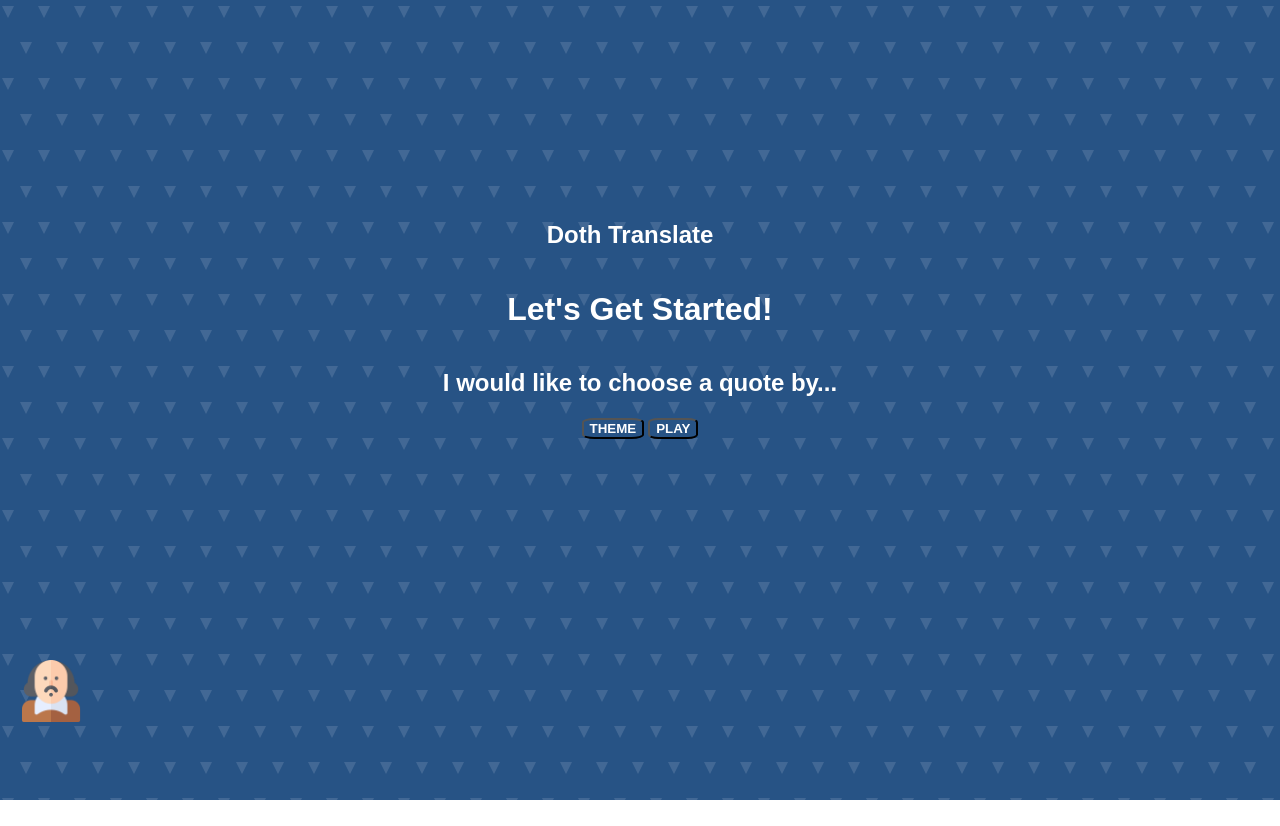
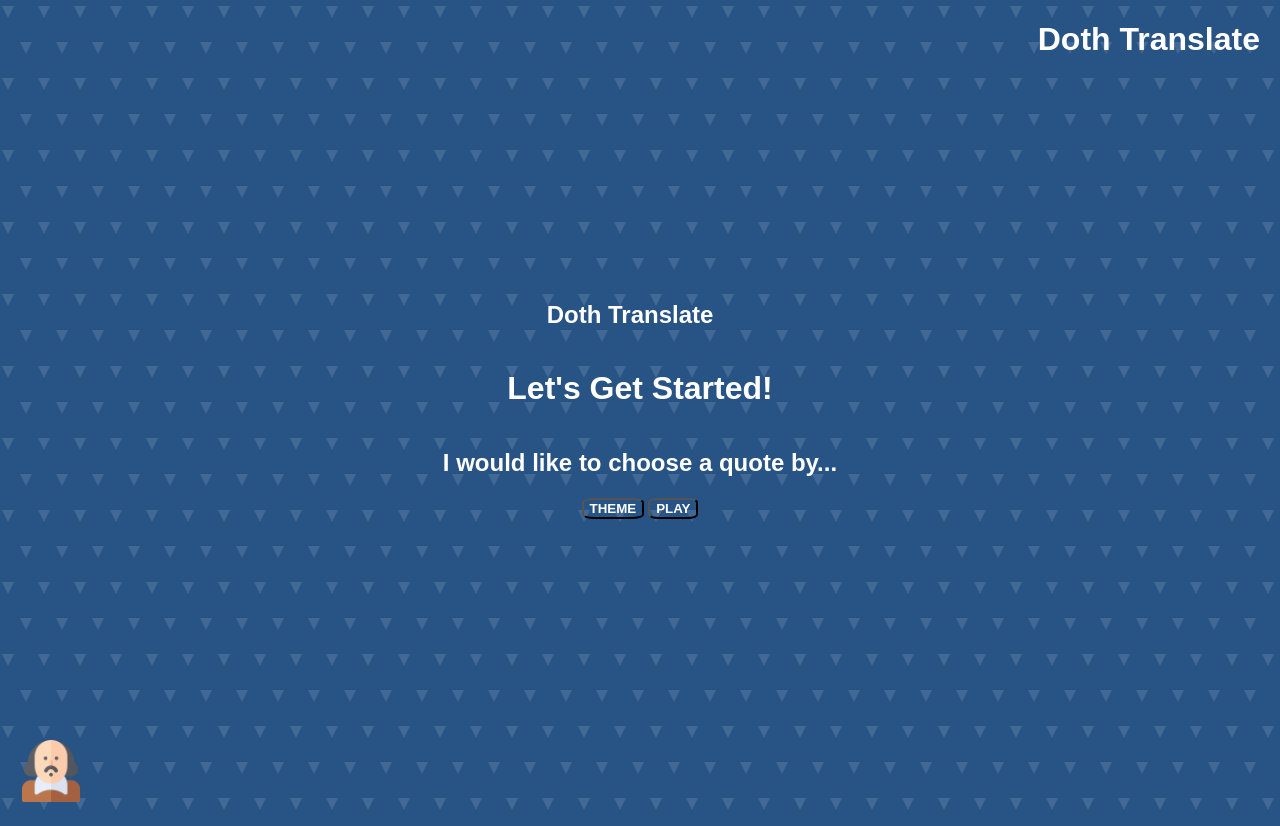
Before and after one commit to stephaniemagdic/doth_translate, a React (Create React App) app: page / in a window 1280 px wide. Before the commit the page ends 800 px from the top, so only its background shows below. Built offline with nearby package versions, Linux system fonts and the light colour scheme; no server answers; a web font is replaced by a local one.

Commit message:
Clean out code comments

```diff
--- a/src/components/app/App.js
+++ b/src/components/app/App.js
@@ -37,7 +37,8 @@ function App() {
 
   const deleteQuoteFromStorage = (id) => {
     const retrievedItems = JSON.parse(localStorage.getItem('favorites'))
-    const newList = retrievedItems.filter(quote => quote.id !== id);
+    console.log("id searching for ",id)
+    const newList = retrievedItems.filter(quote =>  quote.id !== id);
     const storageItems = JSON.stringify([...newList]);
     localStorage.setItem('favorites', storageItems)
     setFavorites(newList)
@@ -60,9 +61,6 @@ function App() {
     const toSave = userSavedInterpretations.filter((interpretation) => {
       return interpretation.id !== id
     })
-    console.log("here are the replacements", [...toSave, replacementInterpretationObj])
-
-
     setUserSavedInterpretations([...toSave, replacementInterpretationObj])
     const storageInterpretations = JSON.stringify([...toSave, replacementInterpretationObj]);
     localStorage.setItem('interpretations', storageInterpretations)
@@ -75,6 +73,7 @@ function App() {
 
   return (
     <div className="App">
+       <h1 className="logo"> Doth Translate </h1>
       <Switch>
       <Route
         exact path = "/"
```
